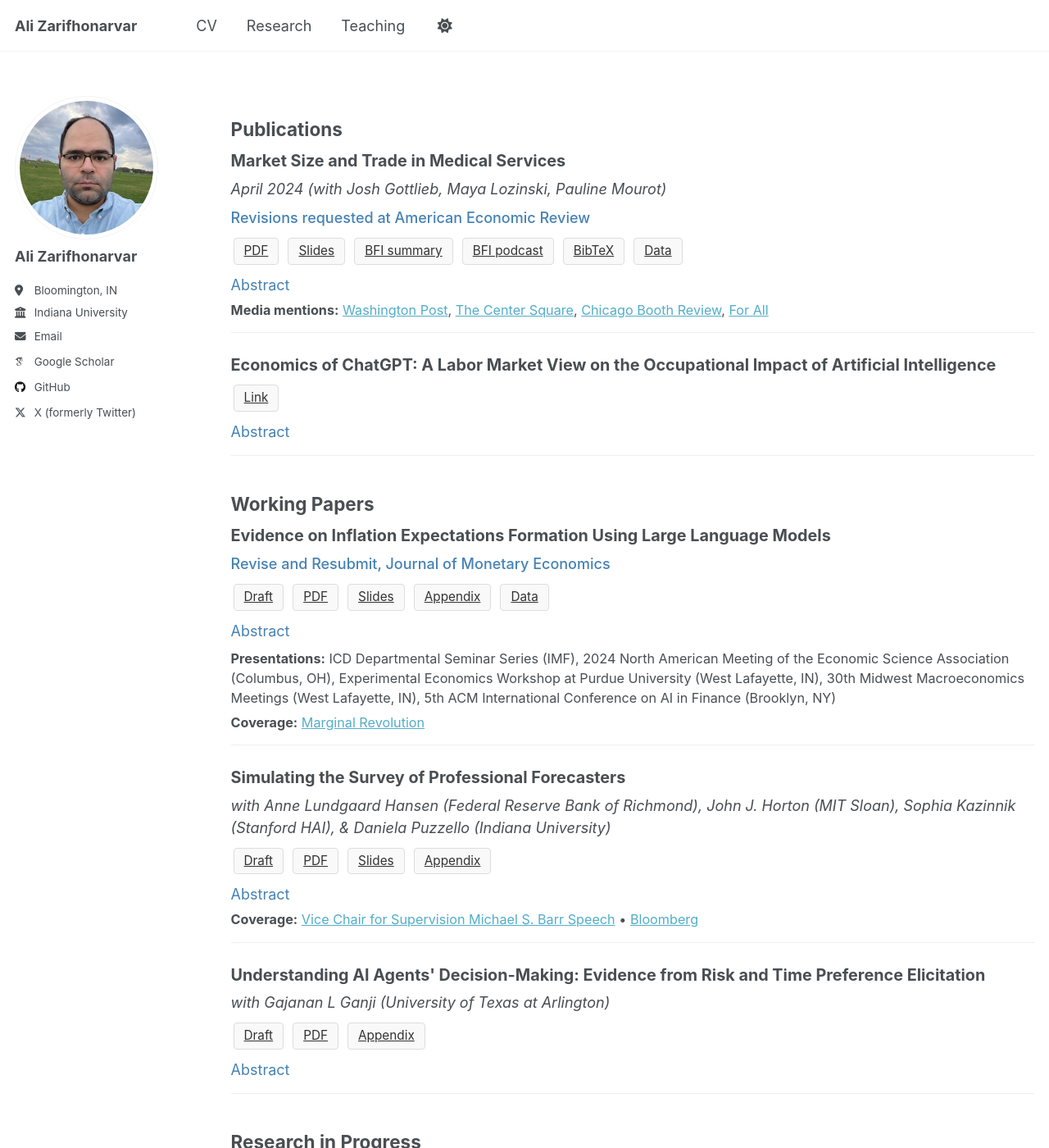
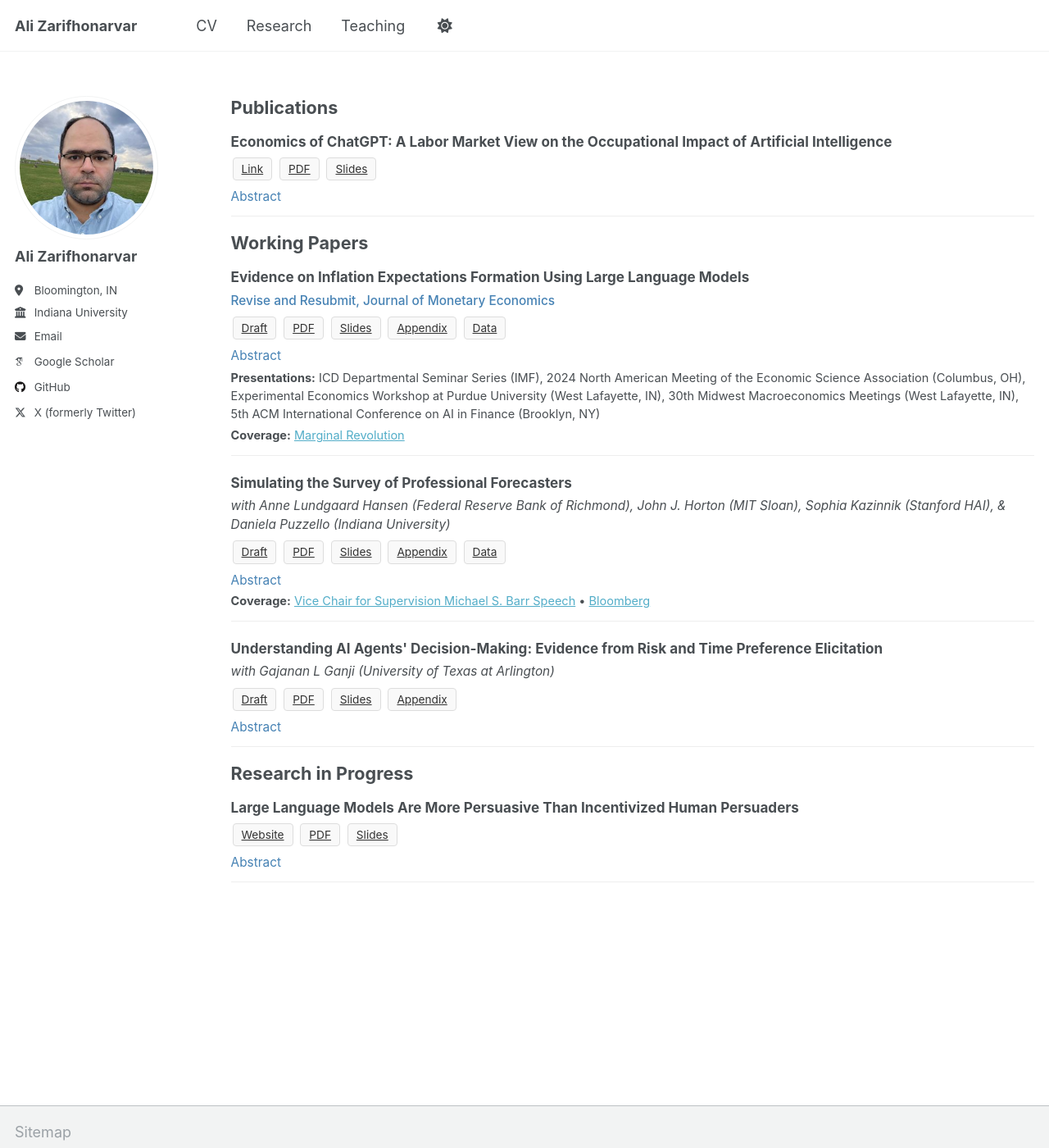
Before and after one commit to alizarif/alizarif.github.io, a Jekyll site: the page built from _pages/research.html, in a window 1280 px wide and 1400 px high. Shown: the whole window at 82% size. Built offline with Jekyll 4.4.1, drawn with Linux system fonts in a browser that asks for light colours; some web fonts are replaced.

Commit message:
Update research.html

```diff
--- a/_pages/research.html
+++ b/_pages/research.html
@@ -8,11 +8,11 @@ author_profile: true
 <style>
   .resource-box {
     display: inline-block;
-    padding: 4px 12px;
-    margin: 3px;
+    padding: 3px 10px;
+    margin: 2px;
     border: 1px solid #ddd;
     border-radius: 4px;
-    font-size: 0.85em;
+    font-size: 0.8em;
     background-color: #f9f9f9;
     text-decoration: none;
     color: #333;
@@ -21,79 +21,68 @@ author_profile: true
     background-color: #e9e9e9;
   }
   .publication-container {
-    margin-bottom: 25px;
+    margin-bottom: 20px;
     border-bottom: 1px solid #eee;
-    padding-bottom: 15px;
+    padding-bottom: 12px;
+    font-size: 0.95em;
   }
   .publication-title {
     font-weight: bold;
-    font-size: 1.1em;
-    margin-bottom: 5px;
+    font-size: 1em;
+    margin-bottom: 4px;
   }
   .author-list {
     font-style: italic;
-    margin-bottom: 8px;
+    margin-bottom: 6px;
+    font-size: 0.9em;
   }
   .journal-info {
     color: #4682B4;
     font-weight: 500;
-    margin-bottom: 8px;
+    margin-bottom: 6px;
+    font-size: 0.9em;
   }
   .abstract-toggle {
     cursor: pointer;
     color: #4682B4;
-    margin-top: 8px;
+    margin-top: 6px;
+    font-size: 0.9em;
   }
   .abstract-content {
-    padding: 10px;
+    padding: 8px;
     background-color: #f9f9f9;
     border-left: 3px solid #4682B4;
-    margin-top: 8px;
+    margin-top: 6px;
+    font-size: 0.9em;
   }
   .presentation-info {
-    font-size: 0.9em;
-    margin-top: 8px;
+    font-size: 0.85em;
+    margin-top: 6px;
   }
   .coverage-info {
-    font-size: 0.9em;
-    margin-top: 5px;
+    font-size: 0.85em;
+    margin-top: 4px;
+  }
+  h2 {
+    font-size: 1.2em;
+    margin-top: 20px;
+    margin-bottom: 15px;
   }
 </style>
 
 <h2>Publications</h2>
 
 <div class="publication-container">
-  <div class="publication-title">Market Size and Trade in Medical Services</div>
-  <div class="author-list">April 2024 (with Josh Gottlieb, Maya Lozinski, Pauline Mourot)</div>
-  <div class="journal-info">Revisions requested at American Economic Review</div>
+  <div class="publication-title">Economics of ChatGPT: A Labor Market View on the Occupational Impact of Artificial Intelligence</div>
 
   <div class="resources">
+    <a href="https://www.emerald.com/insight/content/doi/10.1108/JEBDE-10-2023-0021/full/html" class="resource-box">Link</a>
     <a href="#" class="resource-box">PDF</a>
     <a href="#" class="resource-box">Slides</a>
-    <a href="#" class="resource-box">BFI summary</a>
-    <a href="#" class="resource-box">BFI podcast</a>
-    <a href="#" class="resource-box">BibTeX</a>
-    <a href="#" class="resource-box">Data</a>
   </div>
 
   <div class="abstract-toggle" onclick="toggleAbstract('abstract-1')">Abstract</div>
   <div id="abstract-1" class="abstract-content" style="display:none;">
-    <p>We uncover substantial interregional trade in medical services and investigate whether regional increasing returns explain it. In Medicare data, one-fifth of production involves a doctor treating a patient from another region. Larger regions produce greater quantity, quality, and variety of medical services, which they "export" to patients from elsewhere, especially smaller regions. We show that these patterns reflect scale economies: greater demand enables larger regions to improve quality, so they attract patients from elsewhere. Despite concerns about rural access, larger regions have higher marginal returns to spending. We study counterfactual policies that would lower travel costs rather than relocating production.</p>
-  </div>
-
-  <div class="coverage-info">
-    <strong>Media mentions:</strong> <a href="#">Washington Post</a>, <a href="#">The Center Square</a>, <a href="#">Chicago Booth Review</a>, <a href="#">For All</a>
-  </div>
-</div>
-
-<div class="publication-container">
-  <div class="publication-title">Economics of ChatGPT: A Labor Market View on the Occupational Impact of Artificial Intelligence</div>
-  <div class="resources">
-    <a href="https://www.emerald.com/insight/content/doi/10.1108/JEBDE-10-2023-0021/full/html" class="resource-box">Link</a>
-  </div>
-
-  <div class="abstract-toggle" onclick="toggleAbstract('abstract-2')">Abstract</div>
-  <div id="abstract-2" class="abstract-content" style="display:none;">
     <p>This paper examines the potential impact of ChatGPT and similar large language models on labor markets. We analyze occupational vulnerability using task content and skill requirements, finding that high-skilled occupations may face significant disruption while identifying opportunities for human-AI collaboration and workforce adaptation.</p>
   </div>
 </div>
@@ -112,8 +101,8 @@ author_profile: true
     <a href="#" class="resource-box">Data</a>
   </div>
 
-  <div class="abstract-toggle" onclick="toggleAbstract('abstract-3')">Abstract</div>
-  <div id="abstract-3" class="abstract-content" style="display:none;">
+  <div class="abstract-toggle" onclick="toggleAbstract('abstract-2')">Abstract</div>
+  <div id="abstract-2" class="abstract-content" style="display:none;">
     <p>This paper studies the formation of inflation expectations using generative AI in survey experiments, specifically focusing on agents created with Large Language Models (LLMs). It reveals that LLMs accessing relevant economic documents exhibit more consistent responses, demonstrating that domain knowledge significantly shapes expectations. Typically, LLMs predict higher inflation than actual rates, aligning closely with findings from the Survey of Consumer Expectations. Information treatments, particularly forward guidance, precisely influence LLMs' inflation expectations. Furthermore, customizing prompts with a persona induces partisan biases, mirroring human survey behaviors. It also explores the importance of model selection and the reasoning behind LLM responses, emphasizing how these elements impact outcomes. Additionally, the paper shows that LLMs can generate granular predictions of inflation expectations across demographic groups, suggesting potential applications in forecasting survey responses with limited data.</p>
   </div>
 
@@ -135,10 +124,11 @@ author_profile: true
     <a href="#" class="resource-box">PDF</a>
     <a href="#" class="resource-box">Slides</a>
     <a href="#" class="resource-box">Appendix</a>
+    <a href="#" class="resource-box">Data</a>
   </div>
 
-  <div class="abstract-toggle" onclick="toggleAbstract('abstract-4')">Abstract</div>
-  <div id="abstract-4" class="abstract-content" style="display:none;">
+  <div class="abstract-toggle" onclick="toggleAbstract('abstract-3')">Abstract</div>
+  <div id="abstract-3" class="abstract-content" style="display:none;">
     <p>We simulate economic forecasts of professional forecasters using large language models (LLMs). We construct synthetic forecaster personas using a unique hand-gathered dataset of participant characteristics from the Survey of Professional Forecasters. These personas are then provided with real-time macroeconomic data to generate simulated responses to the SPF survey. Our results show that LLM-generated predictions are similar to human forecasts, but often achieve superior accuracy, particularly at medium- and long-term horizons. We argue that this advantage arises from LLMs' ability to extract latent information encoded in past human forecasts while avoiding systematic biases and noise. Our framework offers a cost-effective, high-frequency alternative that complements traditional survey methods by leveraging both human expertise and AI precision.</p>
   </div>
 
@@ -154,11 +144,12 @@ author_profile: true
   <div class="resources">
     <a href="https://papers.ssrn.com/sol3/papers.cfm?abstract_id=5154002" class="resource-box">Draft</a>
     <a href="#" class="resource-box">PDF</a>
+    <a href="#" class="resource-box">Slides</a>
     <a href="#" class="resource-box">Appendix</a>
   </div>
 
-  <div class="abstract-toggle" onclick="toggleAbstract('abstract-5')">Abstract</div>
-  <div id="abstract-5" class="abstract-content" style="display:none;">
+  <div class="abstract-toggle" onclick="toggleAbstract('abstract-4')">Abstract</div>
+  <div id="abstract-4" class="abstract-content" style="display:none;">
     <p>This study examines risk and time preferences of large language models (LLMs) in economic decision-making scenarios by adapting established behavioral economics measures. Using a novel methodology combining predefined risk personas and randomized controlled trials (RCTs), we assess AI agents' responses to various economic contexts. We find that AI models demonstrate systematic preference patterns influenced by both assigned personas and economic conditions, with larger models exhibiting more sophisticated preference updating than smaller models. Notably, recession scenarios elicit stronger preference adjustments than boom scenarios across all models, while risk-averse personas maintain consistent positions regardless of context. The results reveal that AI agents can develop coherent economic preferences distinct from human decision-making patterns, particularly in their response to negative economic information.</p>
   </div>
 </div>
@@ -170,10 +161,12 @@ author_profile: true
 
   <div class="resources">
     <a href="https://sites.google.com/view/ai-persuasion/team?authuser=0" class="resource-box">Website</a>
+    <a href="#" class="resource-box">PDF</a>
+    <a href="#" class="resource-box">Slides</a>
   </div>
 
-  <div class="abstract-toggle" onclick="toggleAbstract('abstract-6')">Abstract</div>
-  <div id="abstract-6" class="abstract-content" style="display:none;">
+  <div class="abstract-toggle" onclick="toggleAbstract('abstract-5')">Abstract</div>
+  <div id="abstract-5" class="abstract-content" style="display:none;">
     <p>We directly compare the persuasion capabilities of a frontier large language model (LLM; Claude Sonnet 3.5) against incentivized human persuaders in an interactive, real-time conversational setting. In this pre-registered, large-scale incentivized experiment, participants completed an online quiz where persuaders (either humans or LLM) attempted to persuade quiz takers towards correct or incorrect answers. We find that LLM persuaders achieve significantly higher compliance with their directional persuasion attempts than incentivized human persuaders, demonstrating superior persuasion capabilities in both truthful (toward correct answers) and deceptive (toward incorrect answers) contexts. We also find that LLM persuaders significantly increased quiz takers' earnings when aiming to improve accuracy, and significantly decreased their earnings when aiming to reduce accuracy. Overall, our findings suggest that AI persuasion capabilities already exceed robust human baselines. Our findings thus underscore the urgency of ethical and regulatory infrastructure that can mitigate excellent AI-driven persuasion technologies.</p>
   </div>
 </div>
```
